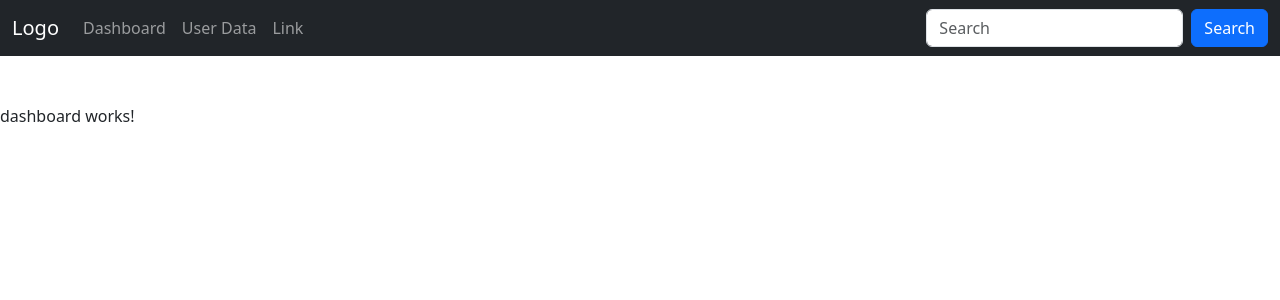
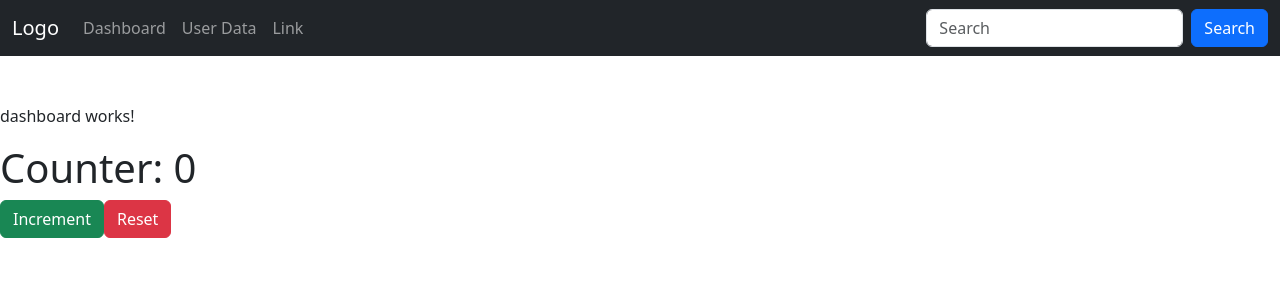
Before and after one commit to sagarmasal12/angularPract-Aug, an Angular app: page /dashboard in a window 1280 px wide. Shown: the top 300 px of the page. Built offline with nearby package versions, Linux system fonts and the light colour scheme.

Commit message:
signal example

```diff
--- a/src/app/dashboard/dashboard/dashboard.component.html
+++ b/src/app/dashboard/dashboard/dashboard.component.html
@@ -1 +1,9 @@
 <p>dashboard works!</p>
+<h1>Counter: {{ count() }}</h1>
+
+<div class="btn btn-success" (click)="increment()">Increment</div>
+<div class="btn btn-danger" (click)="reset()">Reset</div>
+
+<!--
+<button  (click)="increment()">Increment</button>
+<button (click)="reset()">Reset</button> -->
--- a/src/app/dashboard/dashboard/dashboard.component.ts
+++ b/src/app/dashboard/dashboard/dashboard.component.ts
@@ -1,4 +1,4 @@
-import { Component } from '@angular/core';
+import { Component, signal } from '@angular/core';
 
 @Component({
   selector: 'app-dashboard',
@@ -8,4 +8,20 @@ import { Component } from '@angular/core';
 })
 export class DashboardComponent {
 
+  // ✅ Create a signal with initial value 0
+  count = signal(0);
+  // count = continm(0) ;
+
+  // ✅ Method to increase the count
+  increment() {
+    this.count.set(this.count() + 1);
+  }
+
+  // ✅ Method to reset the count
+  reset() {
+    this.count.set(0);
+  }
 }
+function continm(arg0: number) {
+  throw new Error('Function not implemented.');
+}
```
